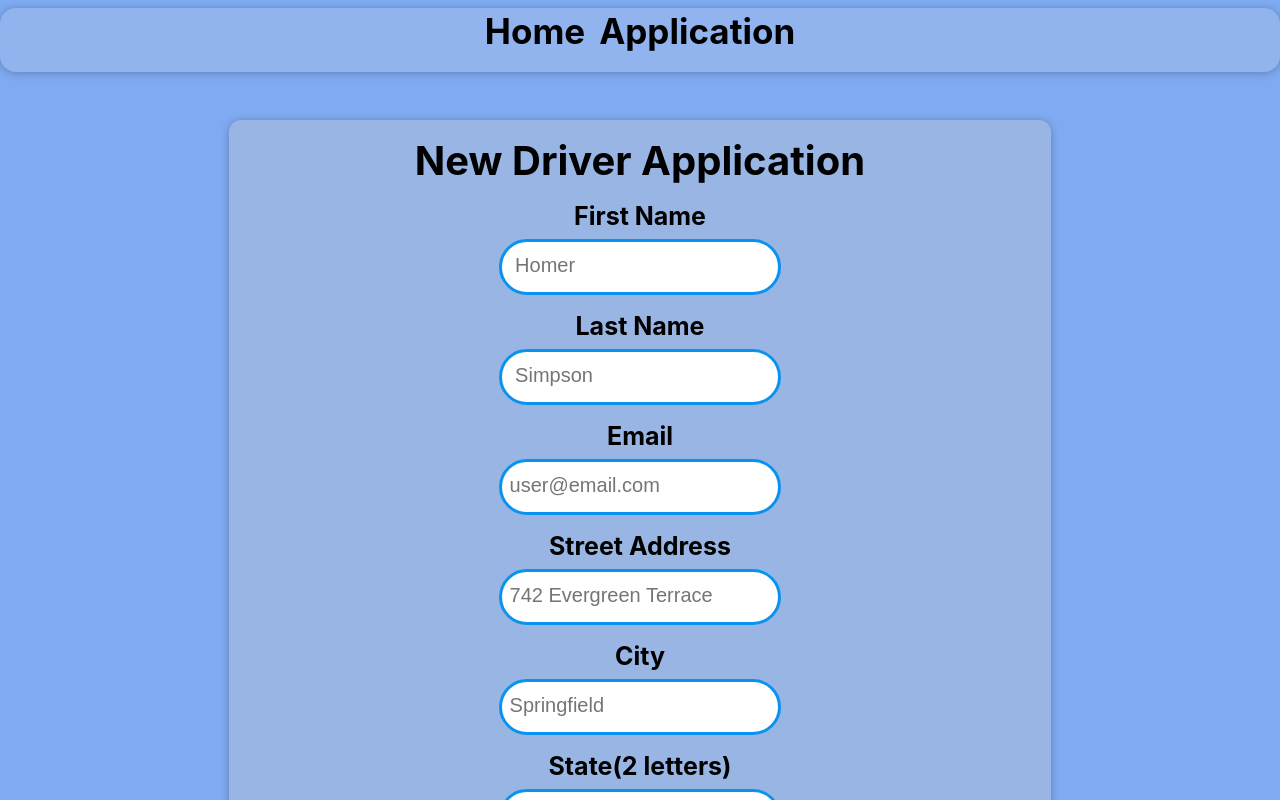
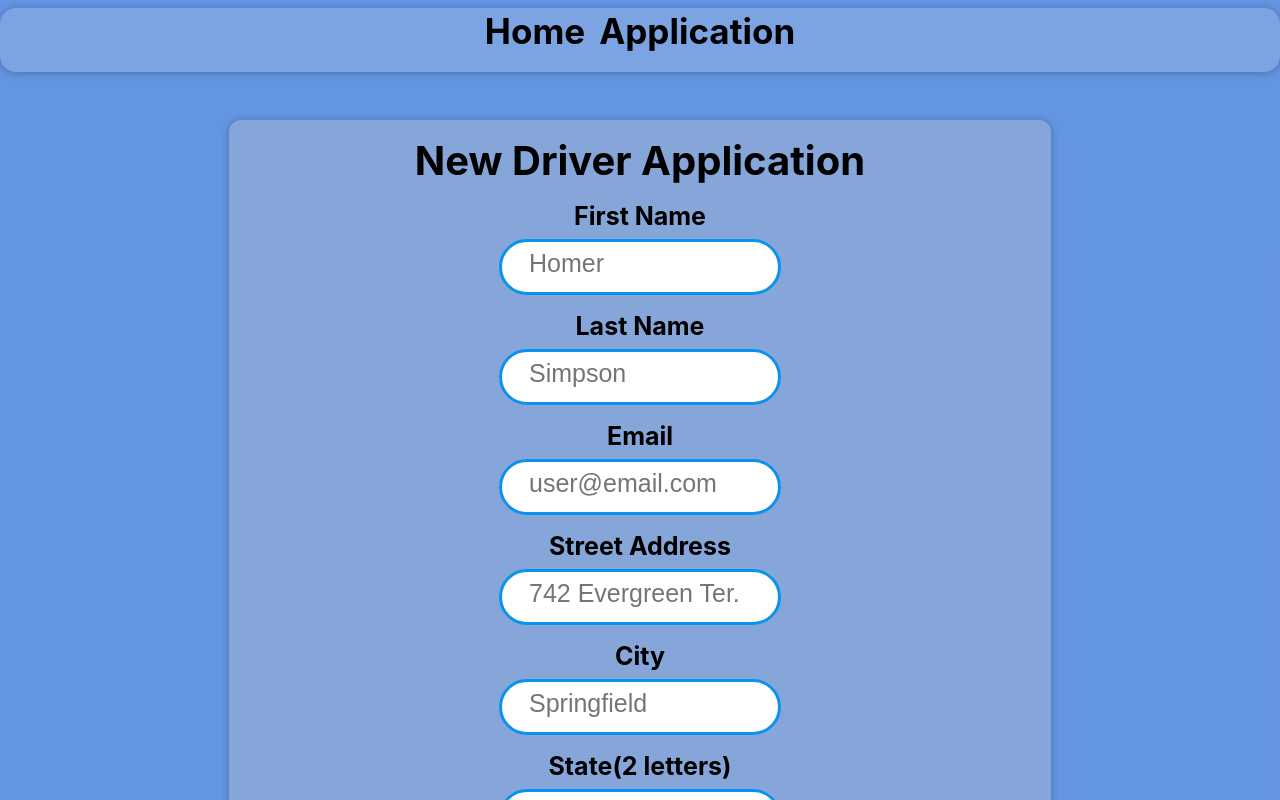
Before and after one commit to kennguyen061/TruckersRewardsProgram, a React (Create React App) app in the folder front-end/app/: page /Application in a window 1280 px wide. Shown: the top 800 px of the page. Built offline with nearby package versions, Linux system fonts and the light colour scheme.

Commit message:
added padding to input fields

```diff
--- a/front-end/app/src/Components/Application.css
+++ b/front-end/app/src/Components/Application.css
@@ -48,7 +48,7 @@
 }
 
 .Container {
-  background-color: rgba(54, 123, 235, 0.637);
+  background-color: rgba(52, 116, 218, 0.76);
   min-height: 100vh;
   display: flex;
   justify-content: center;
--- a/front-end/app/src/Components/DriverForm/DriverForm.css
+++ b/front-end/app/src/Components/DriverForm/DriverForm.css
@@ -26,14 +26,30 @@
 }
 
 ::-webkit-input-placeholder {
-  font-size: 20px;
+  font-size: 25px;
+  padding-top: 5px;
+  padding-right: 3px;
+  padding-bottom: 5px;
+  padding-left: 25px;
 }
 ::-moz-placeholder {
-  font-size: 20px;
+  font-size: 25px;
+  padding-top: 5px;
+  padding-right: 3px;
+  padding-bottom: 5px;
+  padding-left: 25px;
 }
 :-ms-input-placeholder {
-  font-size: 20px;
+  font-size: 25px;
+  padding-top: 5px;
+  padding-right: 3px;
+  padding-bottom: 5px;
+  padding-left: 25px;
 }
 ::placeholder {
-  font-size: 20px;
+  font-size: 25px;
+  padding-top: 5px;
+  padding-right: 3px;
+  padding-bottom: 5px;
+  padding-left: 25px;
 }
--- a/front-end/app/src/Components/DriverForm/DriverForm.js
+++ b/front-end/app/src/Components/DriverForm/DriverForm.js
@@ -88,7 +88,7 @@ const DriverForm = (props) => {
         <label>First Name</label>
         <input
           type={"text"}
-          placeholder={"  Homer"}
+          placeholder={"Homer"}
           value={enteredFirstName}
           required
           onChange={firstNameChangeHandler}
@@ -98,7 +98,7 @@ const DriverForm = (props) => {
         <label>Last Name</label>
         <input
           type={"text"}
-          placeholder={"  Simpson"}
+          placeholder={"Simpson"}
           value={enteredLastName}
           required
           onChange={lastNameChangeHandler}
@@ -109,7 +109,7 @@ const DriverForm = (props) => {
         <input
           type={"email"}
           value={enteredEmail}
-          placeholder={" user@email.com"}
+          placeholder={"user@email.com"}
           required
           onChange={emailChangeHandler}
         />
@@ -119,7 +119,7 @@ const DriverForm = (props) => {
         <input
           type={"text"}
           value={enteredStreet}
-          placeholder={" 742 Evergreen Terrace"}
+          placeholder={"742 Evergreen Ter."}
           required
           onChange={streetChangeHandler}
         />
@@ -129,7 +129,7 @@ const DriverForm = (props) => {
         <input
           type={"text"}
           value={enteredCity}
-          placeholder={" Springfield"}
+          placeholder={"Springfield"}
           required
           onChange={cityChangeHandler}
         />
@@ -153,7 +153,7 @@ const DriverForm = (props) => {
           minLength={"2"}
           maxLength={"2"}
           value={enteredZip}
-          placeholder={"  80085"}
+          placeholder={"80085"}
           required
           onChange={zipChangeHandler}
         />
@@ -163,7 +163,7 @@ const DriverForm = (props) => {
         <input
           type={"tel"}
           pattern="[0-9]{3}-[0-9]{3}-[0-9]{4}"
-          placeholder={" 939-555-0113"}
+          placeholder={"939-555-0113"}
           value={enteredPhoneNum}
           required
           onChange={phoneNumChangeHandler}
@@ -174,7 +174,7 @@ const DriverForm = (props) => {
         <input
           type={"password"}
           value={enteredPassword}
-          placeholder={" 4-8 Characters"}
+          placeholder={"4-8 Characters"}
           minLength="4"
           maxLength="8"
           required
@@ -186,7 +186,7 @@ const DriverForm = (props) => {
         <input
           type={"password"}
           value={reenteredPassword}
-          placeholder={" 4-8 Characters"}
+          placeholder={"4-8 Characters"}
           minLength="4"
           maxLength="8"
           required
--- a/front-end/app/src/Components/Home.css
+++ b/front-end/app/src/Components/Home.css
@@ -181,16 +181,31 @@
   background-color: #0886da;
   border-color: #0a93ee;
 }
-
 ::-webkit-input-placeholder {
   font-size: 25px;
+  padding-top: 5px;
+  padding-right: 3px;
+  padding-bottom: 5px;
+  padding-left: 25px;
 }
 ::-moz-placeholder {
   font-size: 25px;
+  padding-top: 5px;
+  padding-right: 3px;
+  padding-bottom: 5px;
+  padding-left: 25px;
 }
 :-ms-input-placeholder {
   font-size: 25px;
+  padding-top: 5px;
+  padding-right: 3px;
+  padding-bottom: 5px;
+  padding-left: 25px;
 }
 ::placeholder {
   font-size: 25px;
+  padding-top: 5px;
+  padding-right: 3px;
+  padding-bottom: 5px;
+  padding-left: 25px;
 }
```
